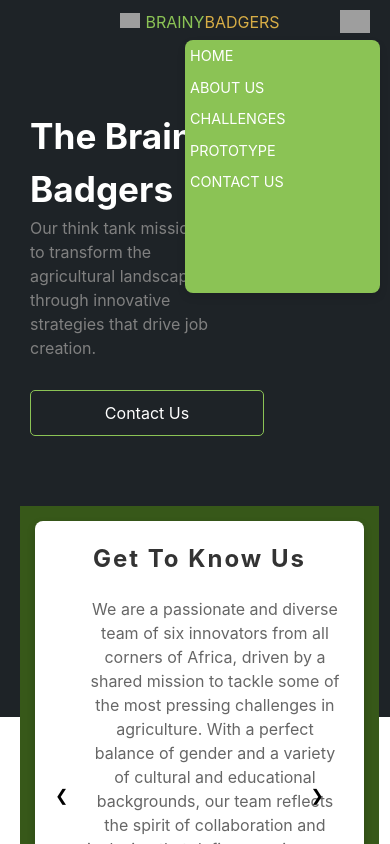
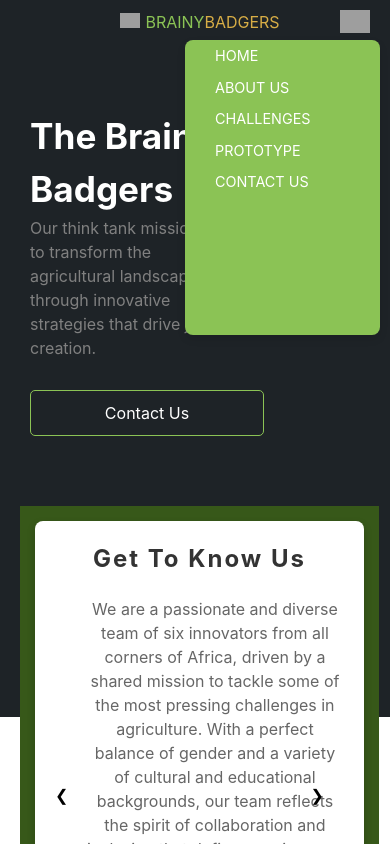
Before and after one commit to acele-happy/BrainyBadgersWebsite, a React (Vite) app: page / in a window 390 px wide. Both pictures are taken after a click on the picture 355 px from the left and 21 px from the top of the page. Shown: the top 844 px of the page. Built offline with nearby package versions, Linux system fonts and the light colour scheme; grey boxes are pictures that could not be loaded.

Commit message:
smooth scroll

```diff
--- a/src/App.css
+++ b/src/App.css
@@ -1,3 +1,6 @@
+html{
+  scroll-behavior: smooth;
+}
 .navbar{
   padding: 10px;
   height: 60px;
@@ -10,6 +13,7 @@
 }
 ul{
   margin-right: 50px;
+
 }
 li{
   color: #fff;
@@ -418,8 +422,14 @@ div#four{
     top: 10px;
     right: 20px;
   }
+  .container .menu-closed li{
+    display: none;
+  }
   .container .menu-closed{
-    display: none;
+    transform: translateX(100%);
+  transition: transform 0.3s ease, opacity 0.3s ease;
+  opacity: 0;
+
   }
   .container .menu-open {
     display: flex;
@@ -429,17 +439,18 @@ div#four{
   right: 0; /* Align the menu to the right */
   background-color: #8bc355;
   width: 50%;
-  height: 30vh;
+  height: 35vh;
   margin: 10px;
   z-index: 2;
   border-radius: 8px; /* Rounded corners */
   box-shadow: 0 4px 8px rgba(0, 0, 0, 0.1); /* Soft shadow for depth */
+  transform: translateX(0); /* Final state */
   transition: transform 0.3s ease, opacity 0.3s ease;
-  transform: translateY(0); /* Final state */
     opacity: 1; /* Final opacity */
   }
   .container .menu-open li{
     margin: 5px;
+    margin-left: 30px;
   }
 
   .home h1, .home p, .home button{
@@ -543,4 +554,8 @@ div#four{
   .elab,.ourteam,.contact{
     left: 60px;
   }
+  .responsive-li{
+    margin-left:34px !important;
+    background: red;
+  }
 }
--- a/src/App.jsx
+++ b/src/App.jsx
@@ -68,8 +68,8 @@ function App() {
       </div>
        <div className="navbar flex justify-between items-center px-4 py-2">
   <h1 className="bb" style={{display:"flex",justifyContent:"center",alignItems:"center"}}> <img src='https://res.cloudinary.com/dweikgdwq/image/upload/v1730586225/Brainy%20badgers/logo_drg66f.png' style={{display:"inline-block", width:"20px",marginBottom:"3px",marginRight:"5px"}}/> BRAINY<span style={{color:"#d7ad46"}}>BADGERS</span></h1>
-  <ul className={isMenuOpen ? "menu-open flex space-x-8" : "menu-closed flex space-x-8"}>
-    <li onClick={handleClickSroll}><a href="#home" >HOME</a></li>
+  <ul className={isMenuOpen ? "menu-open" : "menu-closed flex space-x-8"}>
+    <li onClick={handleClickSroll} className='responsive-li'><a href="#home" >HOME</a></li>
     <li onClick={handleClickSroll}><a href="#about" >ABOUT US</a></li>
     <li onClick={handleClickSroll}><a href="#challenges" >CHALLENGES</a></li>
     <li onClick={handleClickSroll}><a href="#prototype" >PROTOTYPE</a></li>
```
